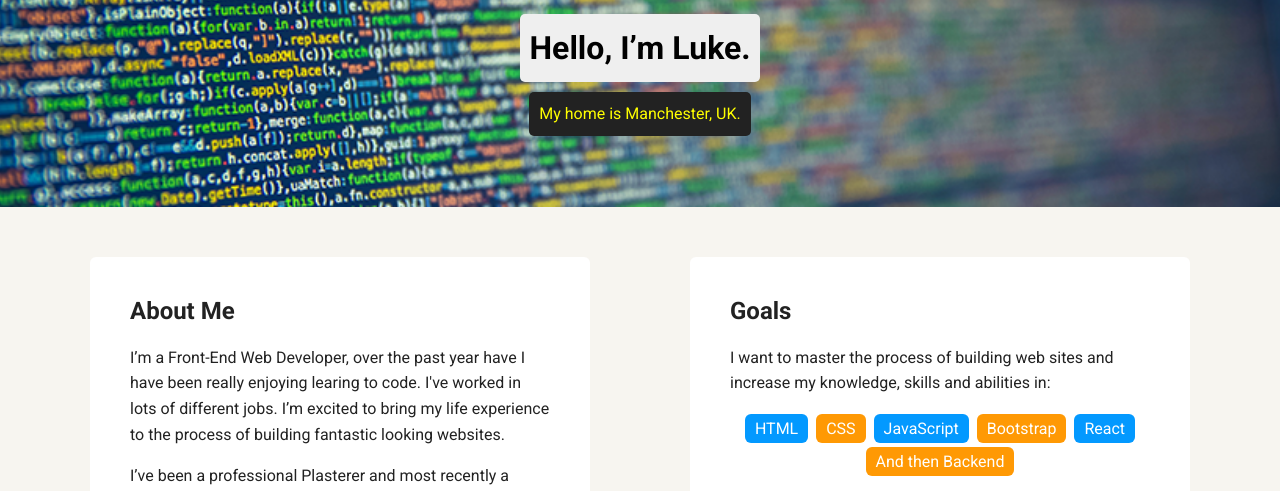
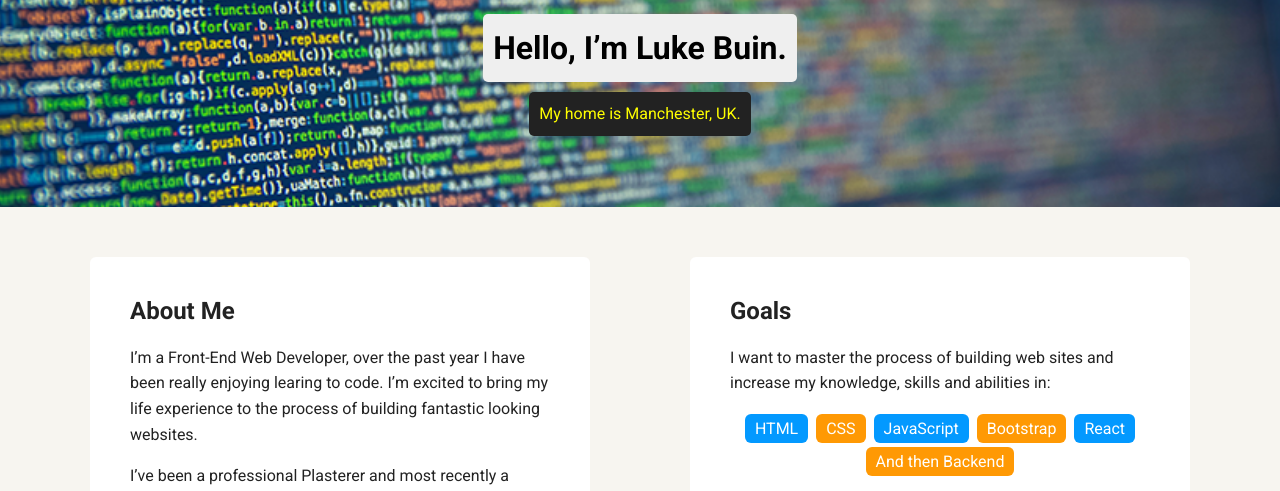
Before and after one commit to LukeBuin/Tech-degree-project-1, a plain HTML site: page index.html in a window 1280 px wide. Shown: the part 263-754 px from the top of the page. Drawn offline with Linux system fonts and the light colour scheme; a web font is replaced by a local one.

Commit message:
Update index.html

```diff
--- a/index.html
+++ b/index.html
@@ -20,7 +20,7 @@
 <!-- Intro Section -->
     <header>
       <img src="images/profilePicture.jpg" alt="Profile image of Luke Buin" class="profile-image">
-      <h1 class="tag name">Hello, I’m Luke.</h1>
+      <h1 class="tag name">Hello, I’m Luke Buin.</h1>
       <p class="tag location">My home is Manchester, UK.</p>
     </header>
 <!-- End Of Intro Section -->
@@ -29,7 +29,7 @@
     <main id="AboutMe" class="flex">
       <div class="card">
         <h2>About Me</h2>
-        <p>I’m a Front-End Web Developer, over the past year have I have been really enjoying learing to code. I've worked in lots of different jobs. I’m excited to bring my life experience to the process of building fantastic looking websites.</p>
+        <p>I’m a Front-End Web Developer, over the past year I have been really enjoying learing to code. I’m excited to bring my life experience to the process of building fantastic looking websites.</p>
         <p>I’ve been a professional Plasterer and most recently a professional Electrician. I am a life-long learner who's always interested in expanding my skills and will continue my journey on the web-development career path. </p>
       </div>
 
```
